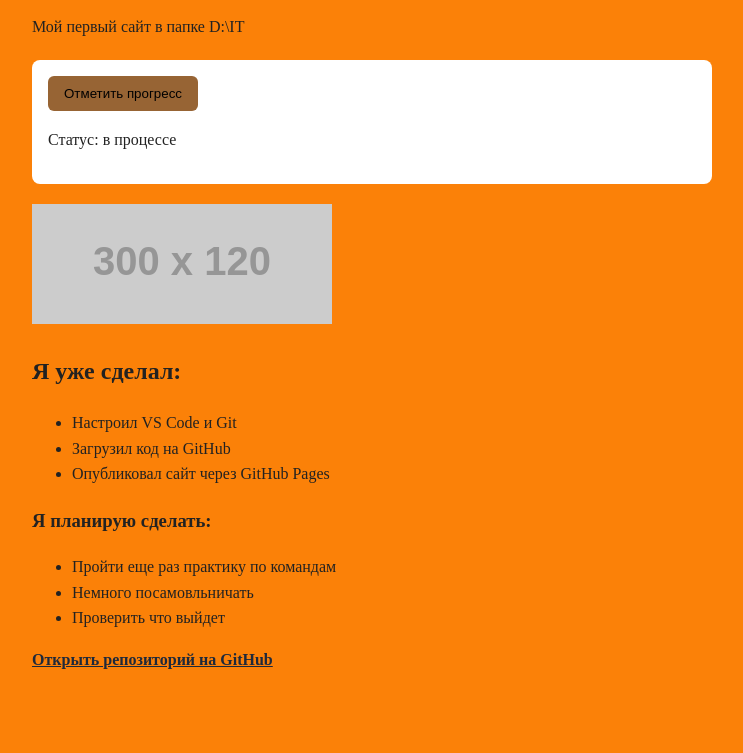
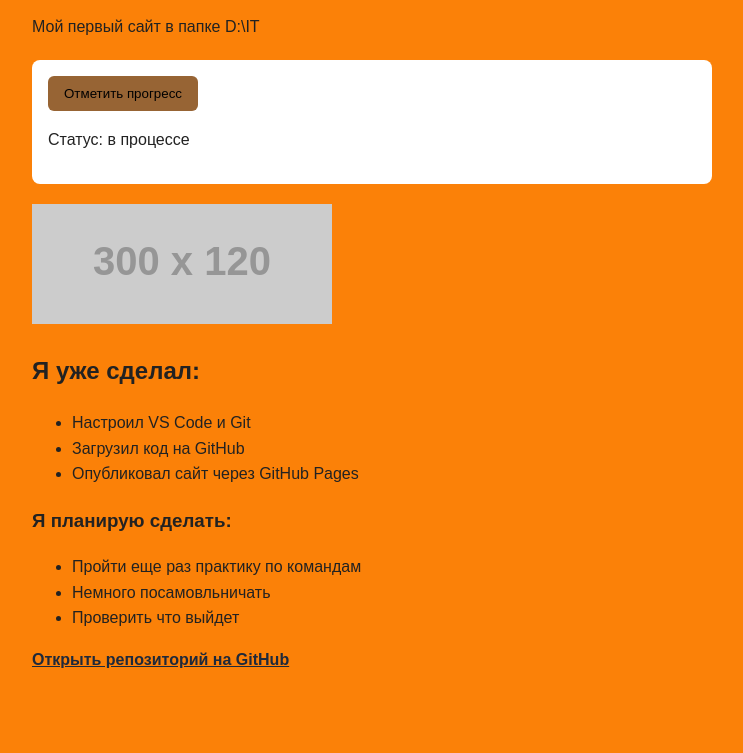
Before and after one commit to El-Mistr/first-page, a plain HTML site: page index.html in a window 1280 px wide. Shown: the part 144-897 px from the top of the page, without its empty margins (268-1011 px from the left). Drawn offline with Linux system fonts and the light colour scheme; placeholder pictures from the web are drawn by us.

```diff
--- a/style.css
+++ b/style.css
@@ -1,4 +1,4 @@
-body {frot-family: Arial, sans-serif;
+body {font-family: Arial, sans-serif;
 background-color: #fb8108;
 color: #222;
 max-width: 680px;
```
